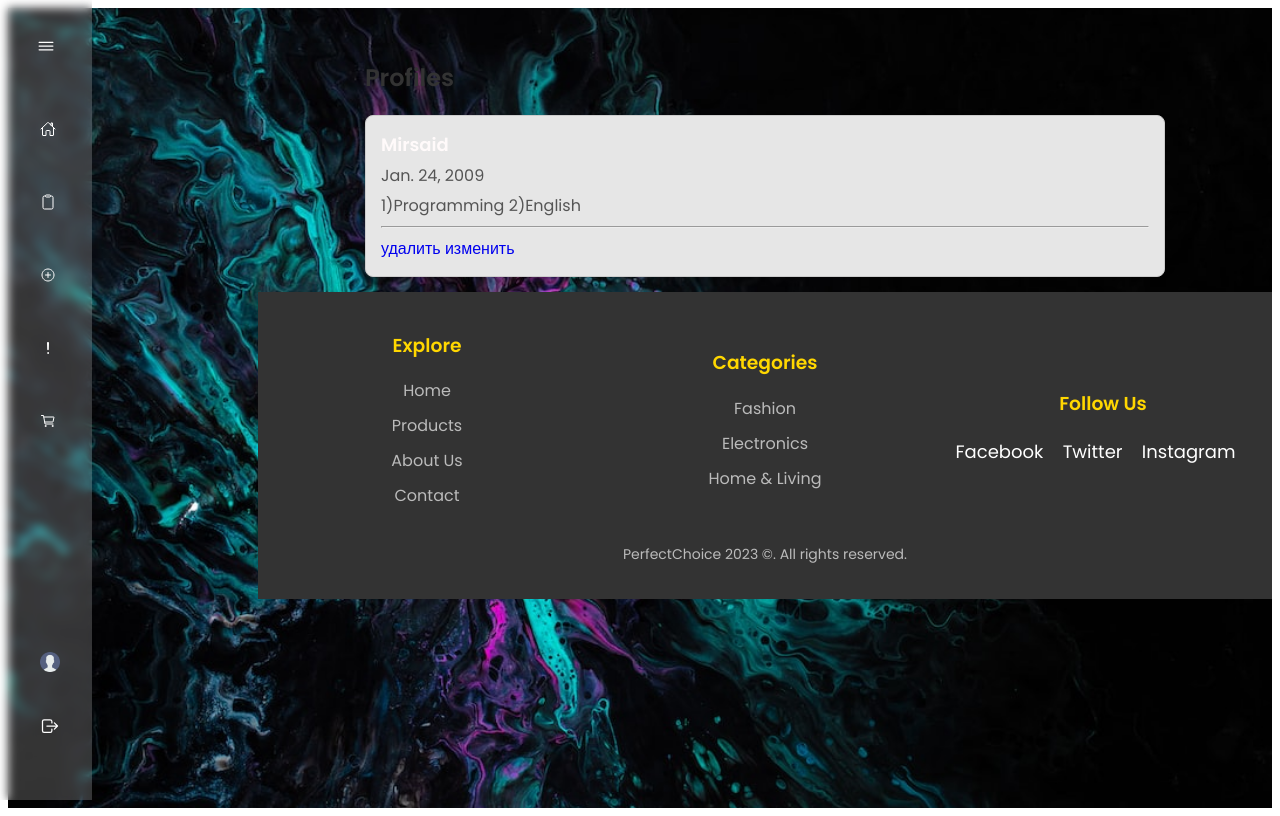
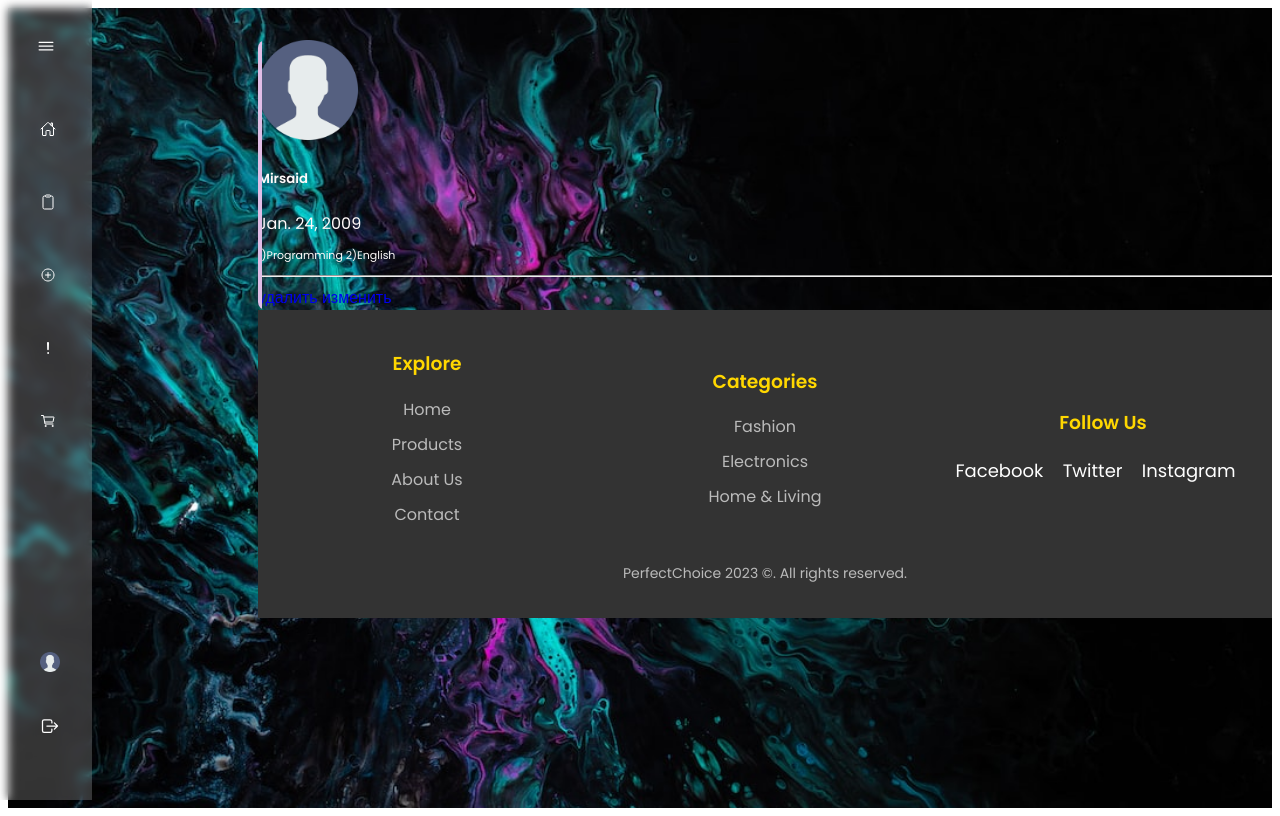
Before and after one commit to 0MAVM0/Normal-site, a Django app: page /profile/news/1 in a window 1280 px wide. Run offline with Django 4.2, Linux system fonts and the light colour scheme; a user stored in the database is signed in; data comes from the database, SQL or seed files in the repository; both versions use the stored data as it was after the commit; parts of the project's set-up code (start-up, migrations or seed data) failed here and were passed over; some libraries are stand-ins or nearby versions.

Commit message:
Photos to profiles

```diff
--- a/PerfectChoice/PerfectChoice/urls.py
+++ b/PerfectChoice/PerfectChoice/urls.py
@@ -21,7 +21,7 @@ urlpatterns = [
     # DRF
     path('api/', include(router.urls)),
     path('api-rest/', include('rest_framework.urls', namespace='rest_framework')),
-    path('api/product/', include('Product.api_urls')),
+    path('api/product/', include('Products.api_urls')),
 ]
 
 urlpatterns += static(
--- a/PerfectChoice/Products/templates/products/view_product.html
+++ b/PerfectChoice/Products/templates/products/view_product.html
@@ -12,9 +12,8 @@
             {% endif %}
             <p class="description">Description: {{ product.description }}</p>
             <p>Reviews: {{ product.reviews }}</p>
-            <p>Created by: {{ product.created_by.username }}</p>
+            <p>Created by: <a href="{% url 'profile_detail' creator_profile.id %}">View Creator's Profile</a></p>
             {% if not user == product.user %}
-                <a class="btn btn-info" href="{% url 'profile_detail' creator_profile.id %}">View Creator's Profile</a>
                 <a class="btn btn-success" href="{% url 'add_to_wishlist' product_id=product.id %}">Buy</a>
             {% endif %}
             {% if user.is_authenticated and user == product.created_by or user_status.is_superuser or user_group == 'Admin' %}
--- a/PerfectChoice/Products/templates/products/wishlist.html
+++ b/PerfectChoice/Products/templates/products/wishlist.html
@@ -4,6 +4,7 @@
 
 {% block content %}
     <h1 class="wishlist-heading">Your Wishlist</h1>
+    {% if wishlist_items %}
         {% for item in wishlist_items %}
             <div class="wishlist-row">
                 <div class="table-cell">{{ item.product.name }}</div>
@@ -21,6 +22,9 @@
                 </div>
             </div>
         {% endfor %}
+    {% else %}
+        <p style="text-align: center;">No items in your wishlist.</p>
+    {% endif %}
 {% endblock content %}
 
 {% block script %}
--- a/PerfectChoice/Profile/forms.py
+++ b/PerfectChoice/Profile/forms.py
@@ -6,5 +6,5 @@ from .models import *
 class UserProfileForm(forms.ModelForm):
     class Meta:
         model = UserProfile
-        fields = ['first_name', 'last_name', 'birth_date', 'interests']
+        fields = ['first_name', 'last_name', 'profile_image', 'birth_date', 'interests']
         widgets = {'birth_date': forms.DateInput(attrs={'type': 'date'})}
--- a/PerfectChoice/Profile/models.py
+++ b/PerfectChoice/Profile/models.py
@@ -1,5 +1,7 @@
+from PIL import Image
 from django.db import models
 from django.contrib.auth.models import User
+from django.core.exceptions import ValidationError
 
 
 class UserProfile(models.Model):
@@ -9,6 +11,21 @@ class UserProfile(models.Model):
     birth_date = models.DateField(null=True, blank=True)
     interests = models.TextField(max_length=100)
     last_visit = models.DateTimeField(null=True, blank=True)
+    profile_image = models.ImageField(upload_to='images/', default='images/default.jpg')
 
     def __str__(self):
         return self.user.username
+
+    def save(self, *args, **kwargs):
+        super().save(*args, **kwargs)
+
+        if self.profile_image:
+            try:
+                img = Image.open(self.profile_image.path)
+
+                if img.height > 100 or img.width > 100:
+                    output_size = (100, 100)
+                    img.thumbnail(output_size)
+                    img.save(self.image.path)
+            except (FileNotFoundError, ValidationError) as e:
+                print(f"Error processing profile image: {e}")
--- a/PerfectChoice/Profile/templates/profile/detail_views.html
+++ b/PerfectChoice/Profile/templates/profile/detail_views.html
@@ -1,50 +1,108 @@
 {% extends 'main/base.html' %}
+{% load static %}
+
 
 {% block content %}
-    <div class="profiles-container">
-        <h2>Profiles</h2>
-
-        <div class="profile" style="background-color: {{ profile.color }}">
-            <div class="name">{{ profile.first_name }}</div>
-            <div class="birth-date">{{ profile.birth_date }}</div>
-            <div class="interests">{{ profile.interests }}</div>
-            {% if user.is_authenticated and user == profile.user or user_status.is_superuser %}
-                <hr>
-                <a href="{% url 'delete_detail' profile.id  %}" class="btn btn-warning">удалить</a>
-                <a href="{% url 'profiles' %}" class="btn btn-warning">изменить</a>
-            {% endif %}
+    <div class="container mt-5">
+        <div class="row d-flex justify-content-center">
+            <div class="col-md-7">
+                {% if profile %}
+                    <div class="card p-3 py-4" style="background-color: {{ profile.color }}">
+                        <div class="text-center">
+                            {% if user_profile.profile_image %}
+                                <img src="{{ user_profile.profile_image.url }}" width="100" class="rounded-circle">
+                            {% else %}
+                                <img src="{% static 'images/default.jpg' %}" width="100" class="rounded-circle">
+                            {% endif %}
+                        </div>
+                        <div class="text-center mt-3">
+                            <h5 class="mt-2 mb-0">{{ profile.first_name }}</h5>
+                            <span>{{ profile.birth_date }}</span>
+                            <div class="px-4 mt-1">
+                                <p class="fonts">{{ profile.interests }}</p>
+                            </div>
+                            {% if user.is_authenticated and user == profile.user %}
+                                <hr>
+                                <a href="{% url 'delete_detail' profile.id %}" class="btn btn-warning">удалить</a>
+                                <a href="{% url 'profiles' %}" class="btn btn-warning">изменить</a>
+                            {% endif %}
+                        </div>
+                    </div>
+                {% else %}
+                    <p>No profile found.</p>
+                    <a href="{% url 'profiles' %}" class="btn btn-primary">Create Profile</a>
+                {% endif %}
+            </div>
         </div>
     </div>
 {% endblock content %}
 
 {% block style %}
     <style>
-        .profiles-container {
-            max-width: 800px;
-            margin: 0 auto;
+        .card{
+            border:none;
+            position:relative;
+            overflow:hidden;
+            border-radius:8px;
+            cursor:pointer;
         }
-        h2 {
-            color: #333;
+        .card:before{
+            content:"";
+            position:absolute;
+            left:0;
+            top:0;
+            width:4px;
+            height:100%;
+            background-color:#E1BEE7;
+            transform:scaleY(1);
+            transition:all 0.5s;
+            transform-origin: bottom
         }
-        .profile {
-            border: 1px solid #ccc;
-            border-radius: 8px;
-            padding: 15px;
-            margin-bottom: 15px;
+        .card:after{
+            content:"";
+            position:absolute;
+            left:0;
+            top:0;
+            width:4px;
+            height:100%;
+            background-color:#8E24AA;
+            transform:scaleY(0);
+            transition:all 0.5s;
+            transform-origin: bottom
         }
-        .name {
-            font-size: 18px;
-            font-weight: bold;
+        .card:hover::after{
+            transform:scaleY(1);
         }
-        .birth-date, .interests {
-            margin-top: 5px;
-            color: #555;
+        .fonts{
+            font-size:11px;
         }
-        .profile:nth-child(odd) {
-            background-color: #f2f2f2;
+        .social-list{
+            display:flex;
+            list-style:none;
+            justify-content:center;
+            padding:0;
         }
-        .profile:nth-child(even) {
-            background-color: #e6e6e6;
+        .social-list li{
+            padding:10px;
+            color:#8E24AA;
+            font-size:19px;
+        }
+        .buttons button:nth-child(1){
+            border:1px solid #8E24AA !important;
+            color:#8E24AA;
+            height:40px;
+        }
+        .buttons button:nth-child(1):hover{
+            border:1px solid #8E24AA !important;
+            color:#fff;
+            height:40px;
+            background-color:#8E24AA;
+        }
+        .buttons button:nth-child(2){
+            border:1px solid #8E24AA !important;
+            background-color:#8E24AA;
+            color:#fff;
+            height:40px;
         }
     </style>
 {% endblock style %}
--- a/PerfectChoice/Profile/views.py
+++ b/PerfectChoice/Profile/views.py
@@ -20,15 +20,8 @@ def profile(request):
     else:
         form = UserProfileForm(instance=user_profile)
 
-    user_status = {
-        'is_active': request.user.is_active,
-        'is_staff': request.user.is_staff,
-        'is_superuser': request.user.is_superuser,
-        'username': request.user.username,
-    }
     context = {
         'form': form,
-        'user_status': user_status,
     }
 
     return render(request, 'profile/profile.html', context)
```
Also changed, not shown: PerfectChoice/PerfectChoice/settings.py (+9 -2 lines), PerfectChoice/Profile/templates/profile/news_profiles.html (+88 -40 lines), PerfectChoice/Profile/migrations/0002_userprofile_profile_image.py (added), PerfectChoice/db.sqlite3. Lines whose indentation alone changed are shown as unchanged.
